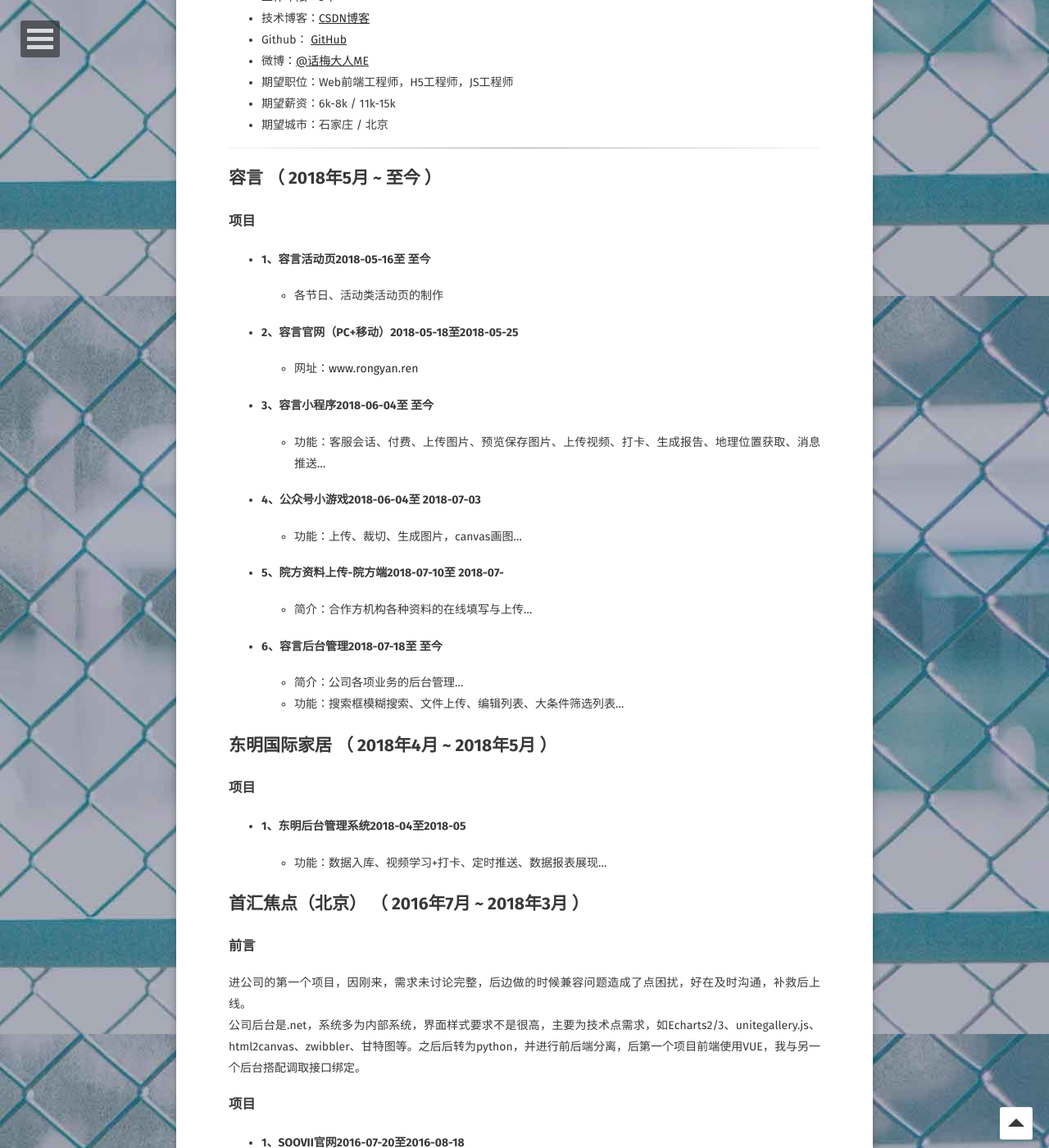
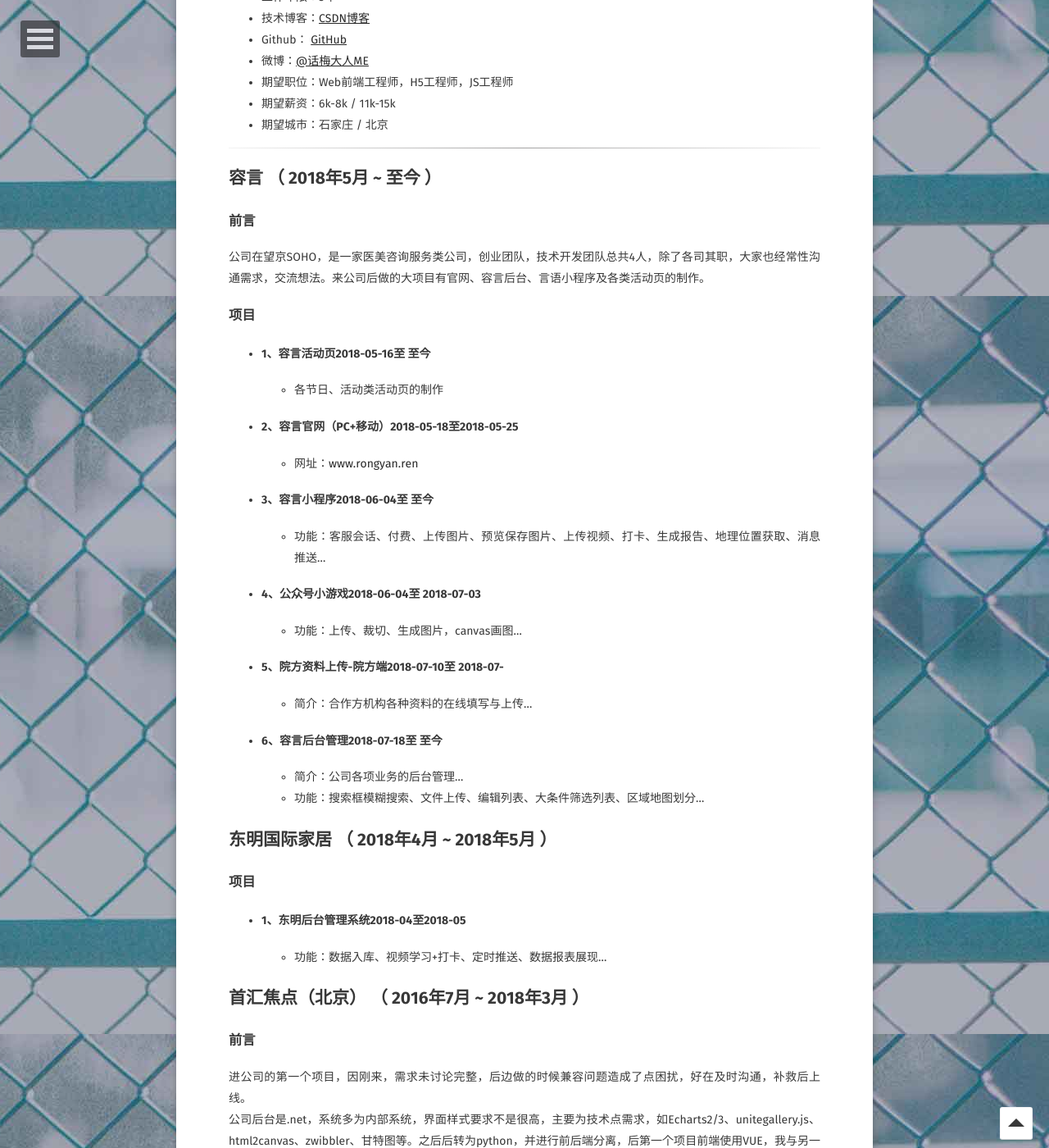
Before and after one commit to ybx13579/IceYang.github.io, a Jekyll site: the page built from about/index.md, in a window 1280 px wide and 1400 px high, scrolled down 539 px. Shown: the whole window at 82% size. Built offline with Jekyll 4.4.1, drawn with Linux system fonts in a browser that asks for light colours; some web fonts are replaced.

Commit message:
Update index.md

```diff
--- a/about/index.md
+++ b/about/index.md
@@ -29,6 +29,8 @@ comments: false
 ---
 
 ## 容言 （ 2018年5月 ~ 至今 ）
+### 前言
+公司在望京SOHO，是一家医美咨询服务类公司，创业团队，技术开发团队总共4人，除了各司其职，大家也经常性沟通需求，交流想法。来公司后做的大项目有官网、容言后台、言语小程序及各类活动页的制作。
 ### 项目
 <ul>
     <li>
@@ -65,7 +67,7 @@ comments: false
         <h4>6、容言后台管理<span>2018-07-18至 至今</span></h4>
         <ul>
             <li>简介：公司各项业务的后台管理…</li>
-            <li>功能：搜索框模糊搜索、文件上传、编辑列表、大条件筛选列表…</li>
+            <li>功能：搜索框模糊搜索、文件上传、编辑列表、大条件筛选列表、区域地图划分…</li>
         </ul>
     </li>
 </ul>
```
